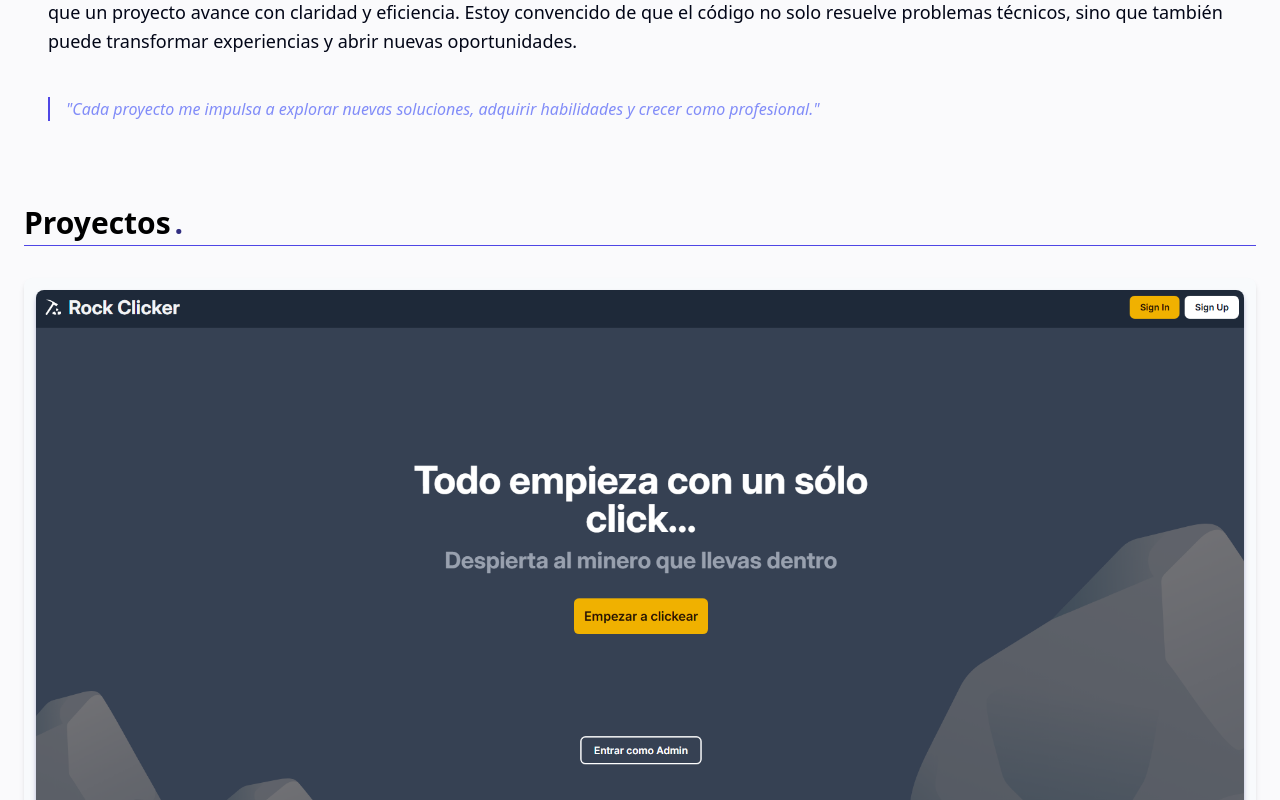
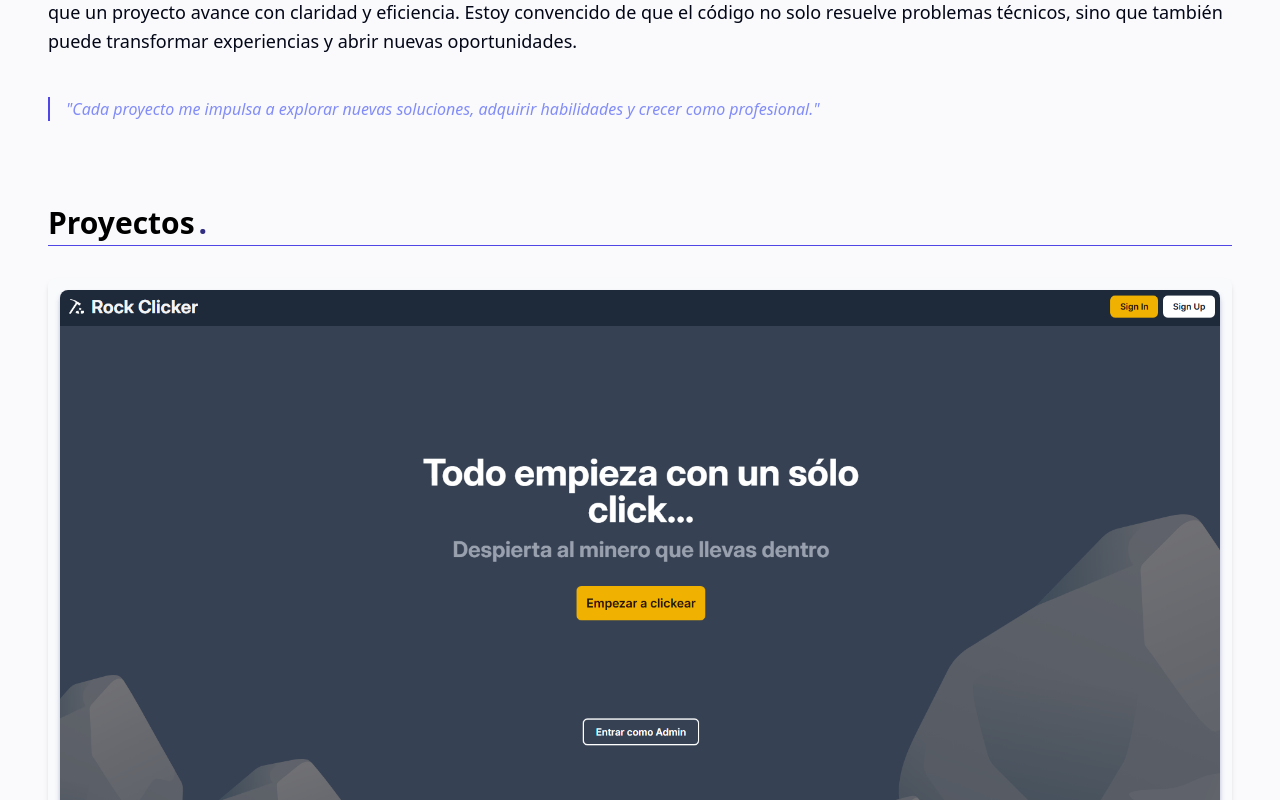
Before and after one commit to MaykelldaCostaRamos/Portafolio, a React (Vite) app: page / in a window 1280 px wide. Shown: the part 760-1560 px from the top of the page. Built offline with nearby package versions, Linux system fonts and the light colour scheme.

Commit message:
Adjusted layout for tablet

```diff
--- a/src/components/Projects.jsx
+++ b/src/components/Projects.jsx
@@ -2,7 +2,7 @@ import rc001 from "../assets/projects/rock-clicker/rc001.png";
 
 export default function Projects() {
   return (
-    <section id="project" className="py-20 px-6">
+    <section id="project" className="py-20 px-6 sm:px-8 md:px-12">
       <div>
         <h2 className="text-3xl font-bold py-1">
           Proyectos<span className="text-indigo-900 px-1">.</span>
```
